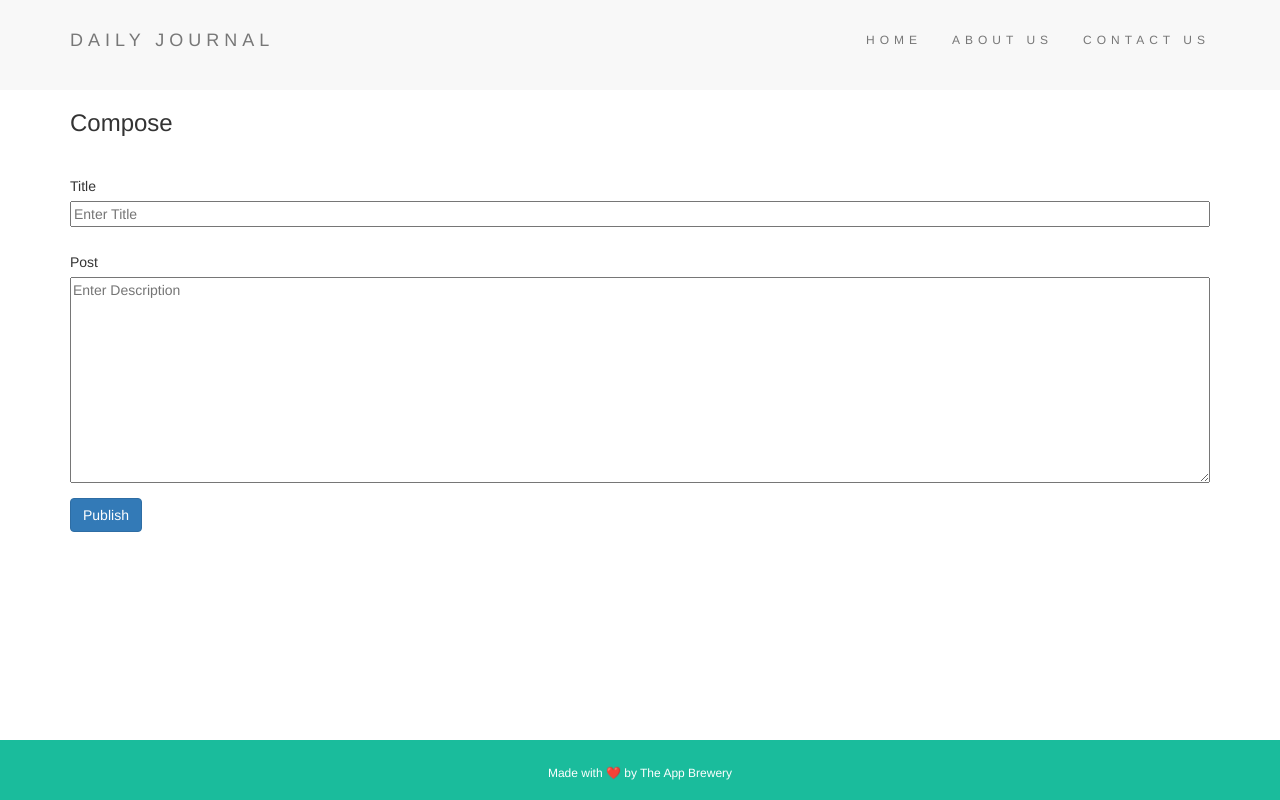
After one commit to yashprogrammer/Node, a Node server app: page /compose in a window 1280 px wide. The commit adds this page. Run offline with Node 20, Linux system fonts and the light colour scheme.

Commit message:
Complete Blog Website on Node

```diff
--- a/app.js
+++ b/app.js
@@ -3,10 +3,15 @@
 const express = require("express");
 const bodyParser = require("body-parser");
 const ejs = require("ejs");
+const _ = require("lodash");
+const { get } = require("lodash");
 
 const homeStartingContent = "Lacus vel facilisis volutpat est velit egestas dui id ornare. Semper auctor neque vitae tempus quam. Sit amet cursus sit amet dictum sit amet justo. Viverra tellus in hac habitasse. Imperdiet proin fermentum leo vel orci porta. Donec ultrices tincidunt arcu non sodales neque sodales ut. Mattis molestie a iaculis at erat pellentesque adipiscing. Magnis dis parturient montes nascetur ridiculus mus mauris vitae ultricies. Adipiscing elit ut aliquam purus sit amet luctus venenatis lectus. Ultrices vitae auctor eu augue ut lectus arcu bibendum at. Odio euismod lacinia at quis risus sed vulputate odio ut. Cursus mattis molestie a iaculis at erat pellentesque adipiscing.";
 const aboutContent = "Hac habitasse platea dictumst vestibulum rhoncus est pellentesque. Dictumst vestibulum rhoncus est pellentesque elit ullamcorper. Non diam phasellus vestibulum lorem sed. Platea dictumst quisque sagittis purus sit. Egestas sed sed risus pretium quam vulputate dignissim suspendisse. Mauris in aliquam sem fringilla. Semper risus in hendrerit gravida rutrum quisque non tellus orci. Amet massa vitae tortor condimentum lacinia quis vel eros. Enim ut tellus elementum sagittis vitae. Mauris ultrices eros in cursus turpis massa tincidunt dui.";
 const contactContent = "Scelerisque eleifend donec pretium vulputate sapien. Rhoncus urna neque viverra justo nec ultrices. Arcu dui vivamus arcu felis bibendum. Consectetur adipiscing elit duis tristique. Risus viverra adipiscing at in tellus integer feugiat. Sapien nec sagittis aliquam malesuada bibendum arcu vitae. Consequat interdum varius sit amet mattis. Iaculis nunc sed augue lacus. Interdum posuere lorem ipsum dolor sit amet consectetur adipiscing elit. Pulvinar elementum integer enim neque. Ultrices gravida dictum fusce ut placerat orci nulla. Mauris in aliquam sem fringilla ut morbi tincidunt. Tortor posuere ac ut consequat semper viverra nam libero.";
+
+const posts = [];
+
 
 const app = express();
 
@@ -18,10 +23,55 @@ app.use(express.static("public"));
 
 
 
+app.get("/",function (req,res) {
+  res.render("home", {Content : posts});
+
+  console.log(_.lowerCase("Best Day Till Date"));
 
 
+})
+
+app.get("/about",function (req,res) {
+  res.render("about",{Content:aboutContent});
+})
+
+app.get("/contact",function (req,res) {
+  res.render("contact",{Content:contactContent});
+})
+
+app.get("/compose",function(req,res){
+  res.render("compose");
+})
+
+app.get("/posts/:posttitle", function (req,res) {
+  posts.forEach(post => {
+    if (_.lowerCase(post.title) === _.lowerCase(req.params.posttitle)) {
+      console.log("Match Found");
+      res.render("post", {Title : post.title, Description : post.desc});
+    }
 
 
+  });
+
+
+})
+
+app.get("/posts",function (req,res) {
+
+})
+
+app.post("/compose",function (req,res) {
+
+  const post = {
+    title : req.body.titleValue,
+    desc : req.body.postValue,
+    link : "posts/"+(req.body.titleValue).replace(/\s+/g, '-').toLowerCase(),
+  }
+  posts.push(post);
+  console.log(post);
+  res.redirect("/");
+
+})
 
 
 
--- a/package.json
+++ b/package.json
@@ -9,9 +9,9 @@
   "author": "",
   "license": "ISC",
   "dependencies": {
-    "body-parser": "^1.18.3",
+    "body-parser": "^1.20.2",
     "ejs": "^2.6.1",
-    "express": "^4.16.3",
-    "lodash": "^4.17.11"
+    "express": "^4.18.2",
+    "lodash": "^4.17.21"
   }
 }
--- a/public/css/styles.css
+++ b/public/css/styles.css
@@ -33,3 +33,32 @@
 	font-size: 12px;
   color: #fff;
 }
+
+.homePosts p{
+    width: 250px;
+  white-space: nowrap;
+  overflow: hidden;
+  text-overflow: ellipsis;
+}
+
+#composeForm input{
+    width: 100%;
+}
+
+#composeForm textarea{
+    width: 100%;
+}
+
+.titleText{
+    margin-bottom: 5px;
+    margin-top: 40px;
+}
+
+.postText{
+    margin-bottom: 5px;
+    margin-top: 25px;
+}
+
+form button{
+    margin-top: 10px;
+}
--- a/views/compose.ejs
+++ b/views/compose.ejs
@@ -0,0 +1,16 @@
+<%-include("partials/header");-%>
+
+<h3>Compose</h3>
+<form action="/compose" method="post" id="composeForm">
+    <P class="titleText">Title</P>
+    <input type="text" placeholder="Enter Title" name="titleValue" id="title"><br>
+
+    <p class="postText">Post</p>
+    <textarea name="postValue" cols="30" rows="10" placeholder="Enter Description" id="Description"></textarea>
+
+    <button type="submit" class="btn btn-primary mt-5">Publish</button>
+
+</form>
+
+
+<%-include("partials/footer");-%>
--- a/views/contact.ejs
+++ b/views/contact.ejs
@@ -0,0 +1,6 @@
+<%- include("partials/header"); -%>
+
+<h1><%=Content%></h1>
+
+
+<%- include("partials/footer"); -%>
--- /dev/null
+++ b/views/partials/header.ejs
@@ -0,0 +1,25 @@
+<!DOCTYPE html>
+<html lang="en" dir="ltr">
+
+<head>
+  <meta charset="utf-8">
+  <title>Daily Journal</title>
+  <meta charset="utf-8">
+  <link rel="stylesheet" href="https://maxcdn.bootstrapcdn.com/bootstrap/3.3.7/css/bootstrap.min.css">
+  <link rel="stylesheet" href="/css/styles.css">
+  <nav class="navbar navbar-default">
+    <div class="container">
+      <div class="navbar-header">
+        <p class="navbar-brand">DAILY JOURNAL</p>
+      </div>
+        <ul class="nav navbar-nav navbar-right">
+          <!-- 6 -->
+          <li id="home"><a href="/">HOME</a></li>
+          <li id="about"><a href="/about">ABOUT US</a></li>
+          <li id="contact"><a href="/contact">CONTACT US</a></li>
+        </ul>
+    </div>
+  </nav>
+
+  <body>
+    <div class="container">
```
Also changed, not shown: views/about.ejs (+7 -0 lines), views/header.ejs (deleted, +0 -25 lines), views/home.ejs (+25 -0 lines), views/post.ejs (+10 -0 lines), views/partials/footer.ejs (renamed from views/footer.ejs), 2 other files.
